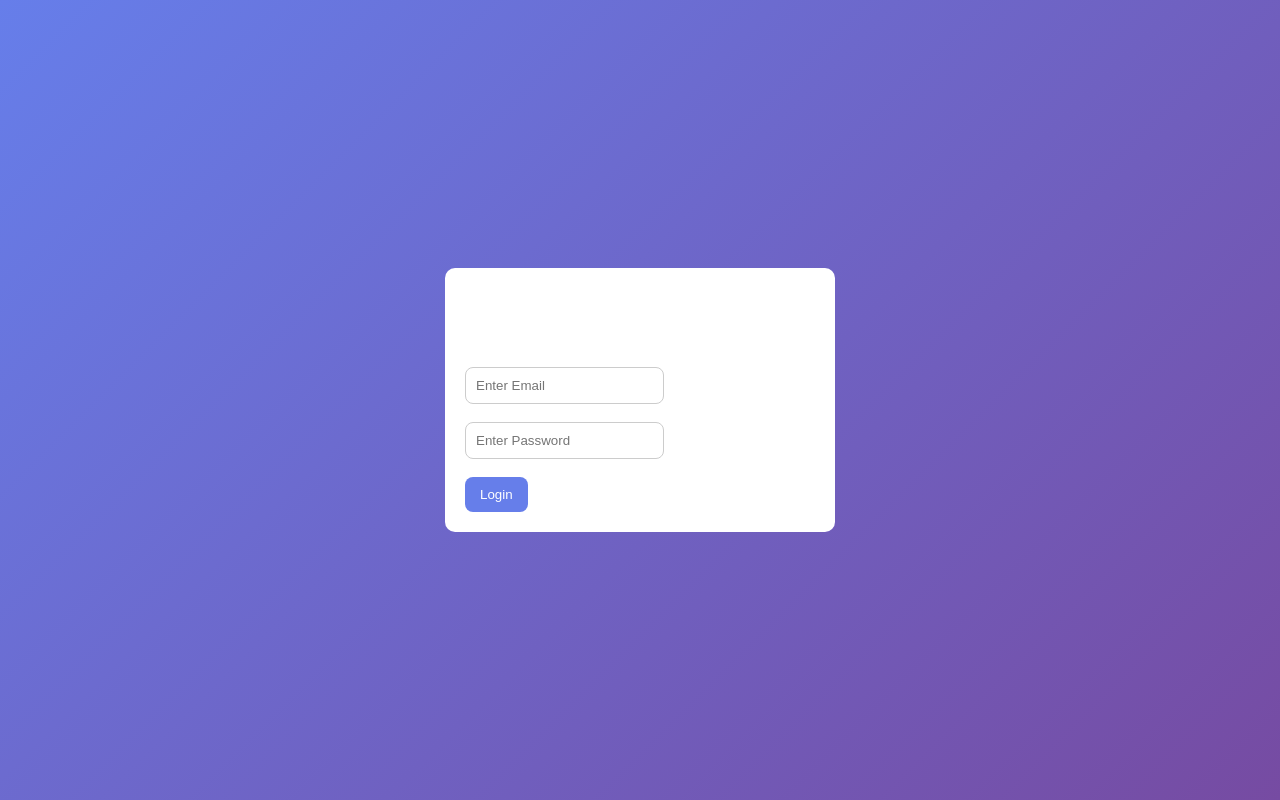
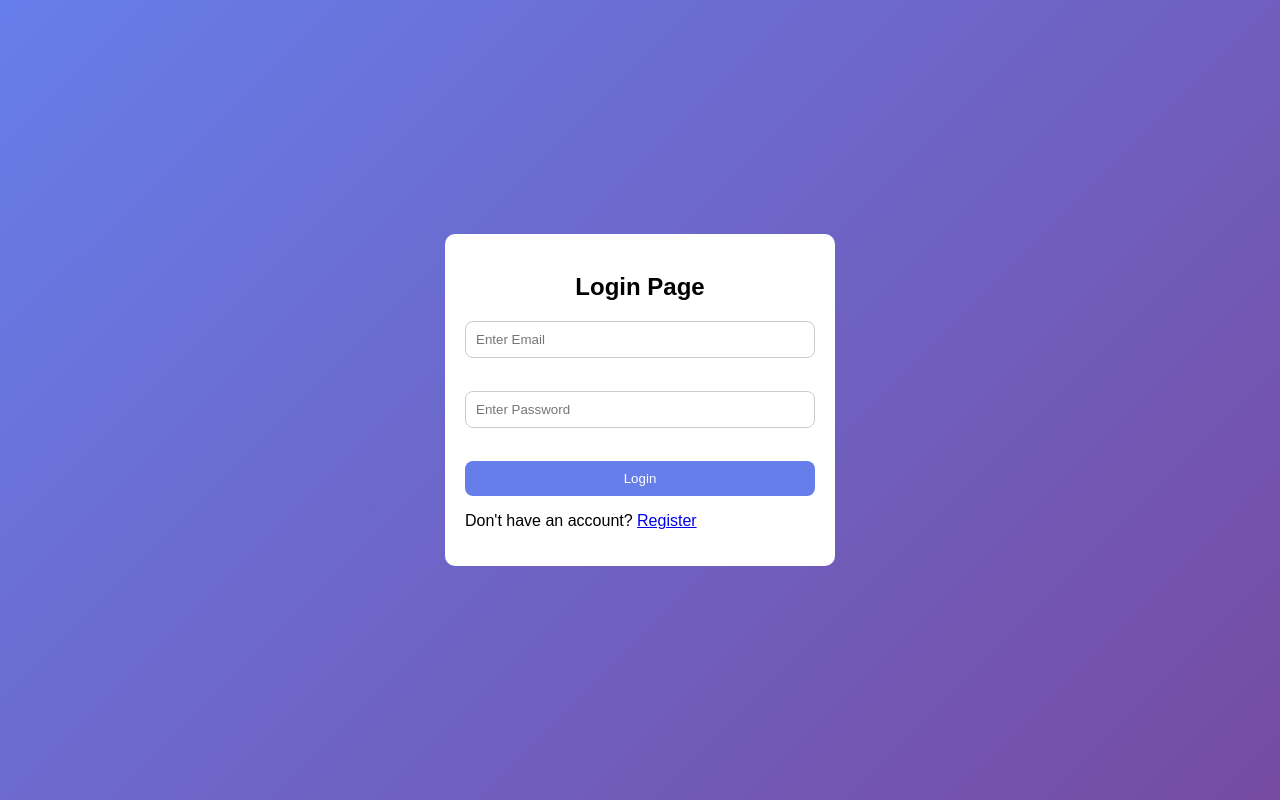
Before and after one commit to ankitlakhchaura/task-manager, a React app in the folder frontend/: page / in a window 1280 px wide. Built offline with nearby package versions, Linux system fonts and the light colour scheme; the HTML template or start-up script is replaced by a standard one.

Commit message:
change login setting

```diff
--- a/frontend/src/index.css
+++ b/frontend/src/index.css
@@ -207,3 +207,20 @@ select {
   background: white;
   border-radius: 10px;
 }
+
+.auth-card h2 {
+  text-align: center;
+  margin-bottom: 20px;
+}
+
+.auth-card input {
+  width: 100%;
+  padding: 10px;
+  margin-bottom: 15px;
+  box-sizing: border-box;
+}
+
+.auth-card button {
+  width: 100%;
+  padding: 10px;
+}
--- a/frontend/src/pages/Login.jsx
+++ b/frontend/src/pages/Login.jsx
@@ -1,5 +1,5 @@
 import { useState } from "react";
-import { useNavigate } from "react-router-dom";
+import { Link, useNavigate } from "react-router-dom";
 import axios from "axios";
 
 function Login() {
@@ -40,7 +40,7 @@ function Login() {
   return (
     <div className="auth-container">
         <div className="auth-card">
-      <h1>Login Page</h1>
+      <h2>Login Page</h2>
 
       <form onSubmit={handleSubmit}>
 
@@ -65,6 +65,7 @@ function Login() {
         <button type="submit">
           Login
         </button>
+        <p>Don't have an account? <Link to="/register">Register</Link></p>
 
       </form>
       </div>
```
